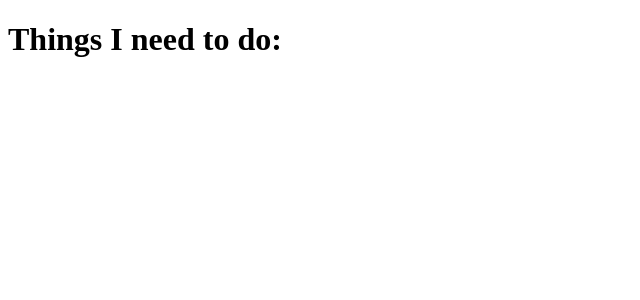
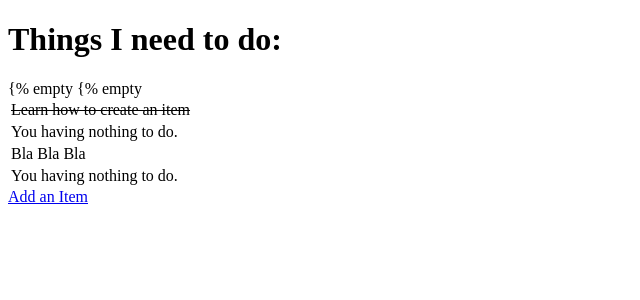
Before and after one commit to Frankie141/django-practice, a Django app: page / in a window 1280 px wide. Shown: the top 300 px of the page, without its empty margins (0-640 px from the left). Run offline with Django 3.2, Linux system fonts and the light colour scheme; data comes from the database, SQL or seed files in the repository; both versions use the stored data as it was after the commit.

Commit message:
Practice

```diff
--- a/django_todo/urls.py
+++ b/django_todo/urls.py
@@ -15,9 +15,10 @@ Including another URLconf
 """
 from django.contrib import admin
 from django.urls import path
-from todo.views import get_todo_list
+from todo.views import get_todo_list, add_item
 
 urlpatterns = [
     path('admin/', admin.site.urls),
-    path('', get_todo_list, name='get_todo_list')
+    path('', get_todo_list, name='get_todo_list'),
+    path('add', add_item, name='add')
 ]
--- a/todo/models.py
+++ b/todo/models.py
@@ -1,9 +1,11 @@
 from django.db import models
 
 # Create your models here.
+
+
 class Item(models.Model):
     name = models.CharField(max_length=50, null=False, blank=False)
     done = models.BooleanField(null=False, blank=False, default=False)
 
-    def __str__(self):
+    def _str_(self):
         return self.name
--- a/todo/templates/todo/todo_list.html
+++ b/todo/templates/todo/todo_list.html
@@ -8,5 +8,19 @@
 </head>
 <body>
     <h1>Things I need to do: </h1>
+    <table>
+    {% for item in items %}
+        <tr>
+        {% if item.done %}
+            <td><strike>{{ item.name }}</strike></td>
+        {% else %}
+            <td>{{ item.name }}</td>
+        {% endif %}
+        </tr>
+        {% empty
+        <tr><td>You having nothing to do.</td></tr>
+    {% endfor %}
+    </table>
+    <a href="/add">Add an Item</a>
 </body>
 </html>
--- a/todo/views.py
+++ b/todo/views.py
@@ -1,5 +1,22 @@
-from django.shortcuts import render
+from django.shortcuts import render, redirect
+from .models import Item
 
 # Create your views here.
+
+
 def get_todo_list(request):
-    return render(request, 'todo/todo_list.html')
+    items = Item.objects.all()
+    context = {
+        'items': items
+    }
+    return render(request, 'todo/todo_list.html', context)
+
+
+def add_item(request):
+    if request.method == 'POST':
+        name = request.POST.get('item_name')
+        done = 'done' in request.POST
+        Item.objects.create(name=name, done=done)
+
+    return redirect('get_todo_list')
+    return render(request, 'todo/add_item.html')
```
Also changed, not shown: todo/templates/todo/add_item.html (added, +32 -0 lines), db.sqlite3, todo/admin.py (line endings or trailing spaces).
